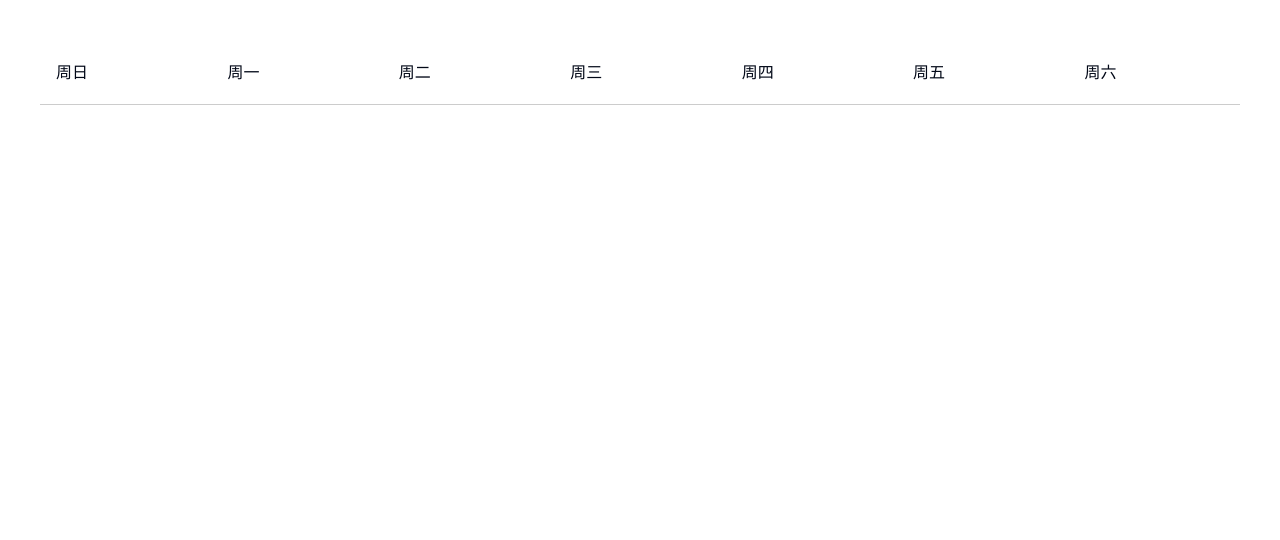
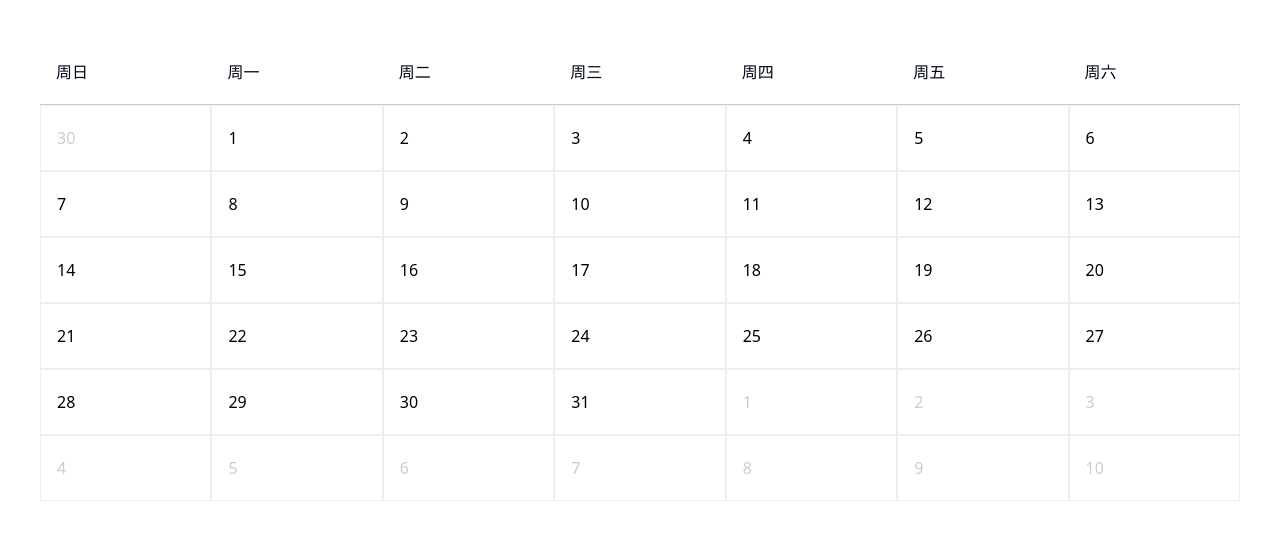
Before and after one commit to thought7878/frontend-technology-demos, a Next.js app: page /library/calendar in a window 1280 px wide. Shown: the top 540 px of the page. Built offline with nearby package versions, Linux system fonts and the light colour scheme.

Commit message:
feat: update Calendar

```diff
--- a/app/library/calendar/Calendar.tsx
+++ b/app/library/calendar/Calendar.tsx
@@ -1,4 +1,4 @@
-import dayjs from 'dayjs';
+import dayjs, { type Dayjs } from 'dayjs';
 
 export interface CalendarProps {
   value?: Date;
@@ -16,27 +16,65 @@ export default function Calendar({
   );
 }
 
+function calculateDate(currentDate: Dayjs) {
+  const dayNumber = currentDate.daysInMonth();
+  const firstDate = currentDate.startOf('month');
+  const week = firstDate.day();
+  // 保存当月的日期/前一个月/后一个月的日期。6行是防止不够用；如果第一天是周日，且有31天，那么5行就不够用了
+  let dateArray = new Array<{ date: Dayjs; currentMonth: boolean }>(7 * 6);
+  /*
+    前一月的日期。
+    week: 0 | 1 | 2 | 3 | 4 | 5 | 6。0是周日，1是周一，6是周六
+    如果第一天是周日，前面就没有上个月的日期；如果第一天是周一，前面就有一个上月的日期（最后一天）；如果第一天是周6，前面就有6个上月的日期。
+  */
+  for (let i = 0; i < week; i++) {
+    dateArray[i] = {
+      date: firstDate.subtract(week - i, 'day'),
+      currentMonth: false,
+    };
+  }
+  /*
+    当月的日期 和 下月的日期
+  */
+  for (let i = week; i < dateArray.length; i++) {
+    const date = firstDate.add(i - week, 'day');
+    dateArray[i] = {
+      date,
+      currentMonth: date.month() === currentDate.month(),
+    };
+  }
+
+  return dateArray;
+}
+
 function MonthCalendar({ value, onChange }: MonthCalendarProps) {
   const weekList = ['周日', '周一', '周二', '周三', '周四', '周五', '周六'];
-  //
-  const current = dayjs(value);
-  const days = current.daysInMonth();
-  const firstDate = current.startOf('month');
-  const week = firstDate.day();
+  const currentDate = dayjs(value);
 
-  // console.log(current.daysInMonth());
-
-  // console.log(current.startOf('month').format('YYYY-MM-DD'));
-
-  // console.log(current.endOf('month').format('YYYY-MM-DD'));
+  const dateArray = calculateDate(currentDate);
+  // debugger;
 
   return (
     <div className=''>
-      {/* week list */}
-      <div className='w-full box-border border-solid border-b border-[#ccc] flex '>
+      {/* week title list */}
+      <div className='w-full box-border border-solid border-b border-[#ccc] grid grid-cols-7 grid-rows-1 '>
+        {/* <div className='w-full box-border border-solid border-b border-[#ccc] flex '> */}
         {weekList.map((week) => (
           <div className='flex-1 px-[16px] py-[20px] text-left' key={week}>
             {week}
+          </div>
+        ))}
+      </div>
+      {/* date list */}
+      <div className='w-full box-border grid grid-cols-7 grid-rows-5'>
+        {dateArray.map((item) => (
+          <div
+            className={`px-[16px] py-[20px] text-left border border-solid border-[#eee] ${
+              item.currentMonth ? 'text-black' : 'text-[#ccc]'
+            }`}
+            key={item.date.toString()}
+          >
+            {item.date.date()}
           </div>
         ))}
       </div>
```
